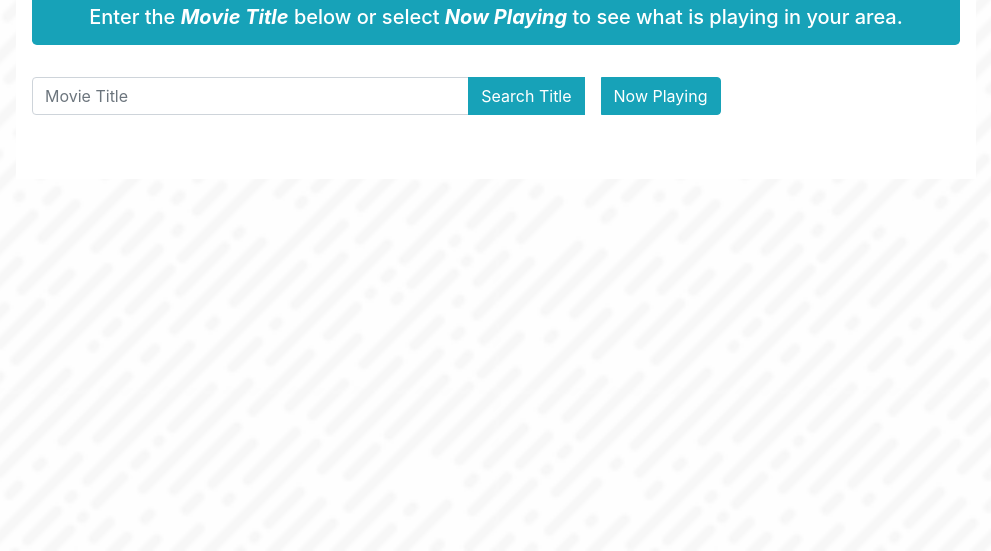
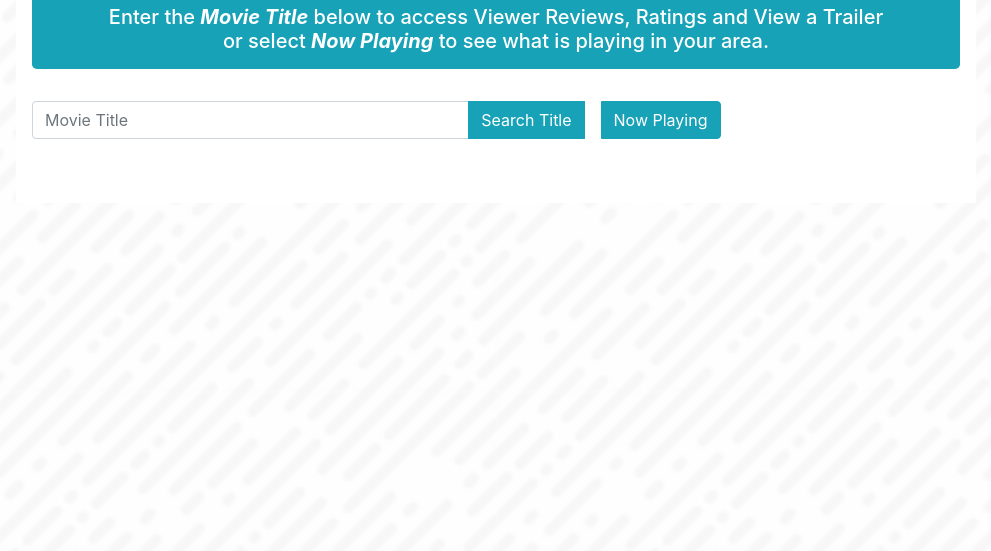
Before and after one commit to TeresaGrossman/Project1-TMG, a plain HTML site: page index.html in a window 1280 px wide. Shown: the part 249-800 px from the top of the page, without its empty margins (144-1135 px from the left). Drawn offline with nearby package versions, Linux system fonts and the light colour scheme.

Commit message:
added user instructions

```diff
--- a/index.html
+++ b/index.html
@@ -24,7 +24,7 @@
             <div class="title">
                 <h1 class="main-title">Clapperboard</h1>
                 <h4 class="subtitle">Movie Info in a Snap</h4>
-                <h5>Enter the <i><b>Movie Title</b></i> below or select <i><b>Now Playing</b></i> to see what is playing in your area.</h5>
+                <h5>Enter the <i><b>Movie Title</b></i> below to access Viewer Reviews, Ratings and View a Trailer <br>or select <i><b>Now Playing</b></i> to see what is playing in your area.</h5>
             </div>
         </div>
         <div class="row search-inputs mb-3">
```
